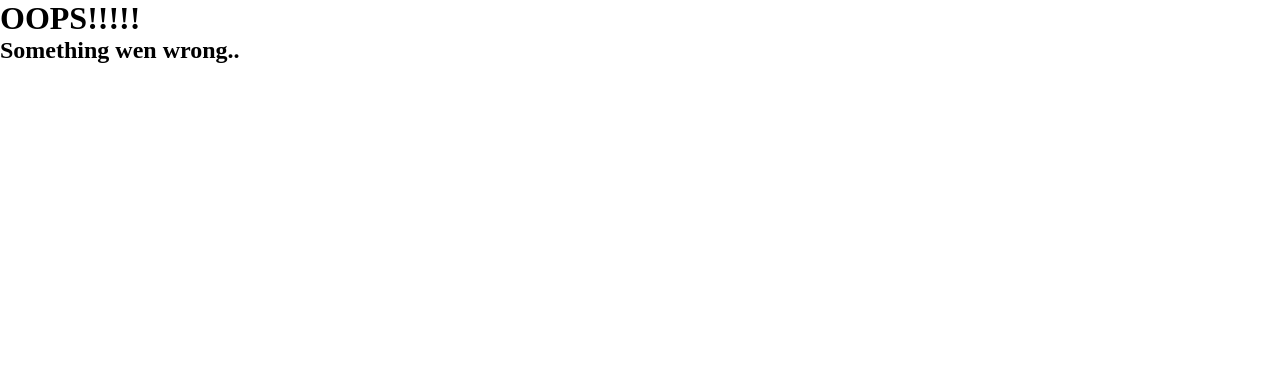
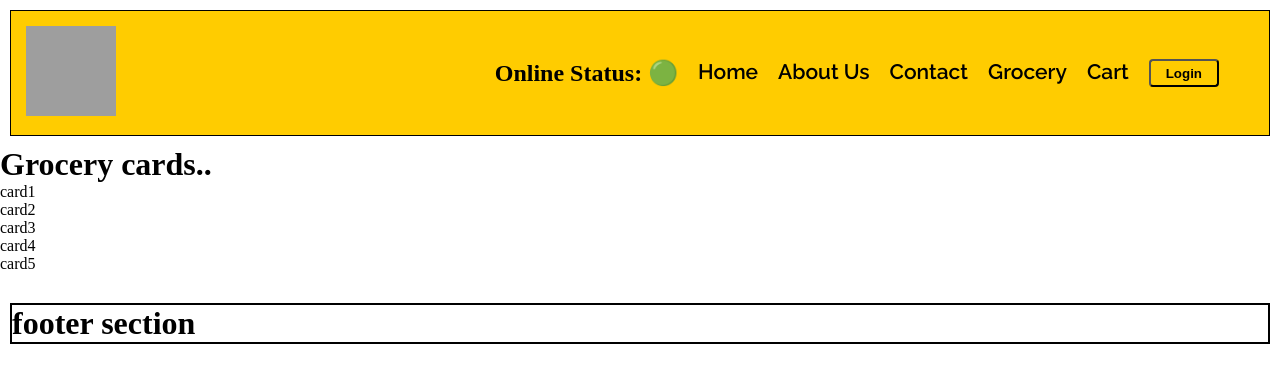
Before and after one commit to tirumalateja19/React, a React (Vite) app: page /grocery in a window 1280 px wide. Shown: the top 382 px of the page. Built offline with nearby package versions, Linux system fonts and the light colour scheme; grey boxes are pictures that could not be loaded.

Commit message:
episode-9

```diff
--- a/src/App.js
+++ b/src/App.js
@@ -1,4 +1,4 @@
-import React from "react";
+import React, { lazy, Suspense } from "react";
 import ReactDOM from "react-dom/client";
 import Header from "./components/Header";
 import Body from "./components/Body";
@@ -16,7 +16,7 @@ const Container = () => (
     <Footer />
   </div>
 );
-
+const Grocery = lazy(() => import("./components/Grocery.js"));
 const appRouter = createBrowserRouter([
   {
     path: "/",
@@ -35,6 +35,14 @@ const appRouter = createBrowserRouter([
         element: <Contact />,
       },
       {
+        path: "/grocery",
+        element: (
+          <Suspense fallback={<h1>Loading...</h1>}>
+            <Grocery />
+          </Suspense>
+        ),
+      },
+      {
         path: "/restaurents/:resId",
         element: <Restaurent_menu />,
       },
--- /dev/null
+++ b/src/components/Grocery.js
@@ -0,0 +1,13 @@
+const Grocery = () => {
+  return (
+    <div>
+      <h1>Grocery cards..</h1>
+      <div>card1</div>
+      <div>card2</div>
+      <div>card3</div>
+      <div>card4</div>
+      <div>card5</div>
+    </div>
+  );
+};
+export default Grocery;
--- a/src/components/Header.js
+++ b/src/components/Header.js
@@ -2,9 +2,11 @@ import { useEffect, useState } from "react";
 import { LOGO_URL } from "../utils/constants";
 import { Link } from "react-router";
 import "/index.css";
+import useOnlineStatus from "../utils/useOnlineStatus";
 
 const Header = () => {
   const [btnName, setBtnName] = useState("Login");
+  const isOnline = useOnlineStatus();
   // console.log("header rendered");
   useEffect(() => {
     // console.log("useEffect called!");
@@ -19,6 +21,9 @@ const Header = () => {
         <div id="nav">
           <ul>
             <li>
+              <h2>Online Status:{isOnline ? " 🟢" : " 🔴"}</h2>
+            </li>
+            <li>
               <Link id="a" to="/">
                 Home
               </Link>
@@ -31,6 +36,11 @@ const Header = () => {
             <li>
               <Link id="a" to="/contact">
                 Contact
+              </Link>
+            </li>
+            <li>
+              <Link id="a" to="/grocery">
+                Grocery
               </Link>
             </li>
             <li>
--- a/src/components/RestMenu.js
+++ b/src/components/RestMenu.js
@@ -1,22 +1,10 @@
-import { useEffect, useState } from "react";
 import Shimmer from "./shimmer";
-import { MENU_API } from "../utils/constants";
 import { useParams } from "react-router";
+import useRestaurentMenu from "../utils/useRestaurentMenu";
 
 const Restaurent_menu = () => {
-  const [menuCards, setMenuCards] = useState(null);
-
   const { resId } = useParams();
-
-  useEffect(() => {
-    fetchData();
-  }, []);
-
-  const fetchData = async () => {
-    const data = await fetch(MENU_API + resId);
-    const json = await data.json();
-    setMenuCards(json.data);
-  };
+  const menuCards = useRestaurentMenu(resId);
 
   if (menuCards === null) return <Shimmer />;
 
@@ -24,7 +12,7 @@ const Restaurent_menu = () => {
     menuCards?.cards[2]?.card?.card?.info;
 
   const { itemCards } =
-    menuCards?.cards[4]?.groupedCard?.cardGroupMap?.REGULAR?.cards[1]?.card
+    menuCards?.cards[4]?.groupedCard?.cardGroupMap?.REGULAR?.cards[2]?.card
       ?.card;
 
   return (
--- /dev/null
+++ b/src/utils/useOnlineStatus.js
@@ -0,0 +1,15 @@
+import { useEffect, useState } from "react";
+
+const useOnlineStatus = () => {
+  const [onlineStatus, setOnlineStatus] = useState(true);
+  useEffect(() => {
+    window.addEventListener("offline", () => {
+      setOnlineStatus(false);
+    });
+    window.addEventListener("online", () => {
+      setOnlineStatus(true);
+    });
+  }, []);
+  return onlineStatus;
+};
+export default useOnlineStatus;
--- /dev/null
+++ b/src/utils/useRestaurentMenu.js
@@ -0,0 +1,16 @@
+import { useEffect, useState } from "react";
+import { MENU_API } from "./constants";
+
+const useRestaurentMenu = (resId) => {
+  const [resInfo, setResInfo] = useState(null);
+  useEffect(() => {
+    fetchData();
+  }, []);
+  const fetchData = async () => {
+    const data = await fetch(MENU_API + resId);
+    const json = await data.json();
+    setResInfo(json.data);
+  };
+  return resInfo;
+};
+export default useRestaurentMenu;
```
